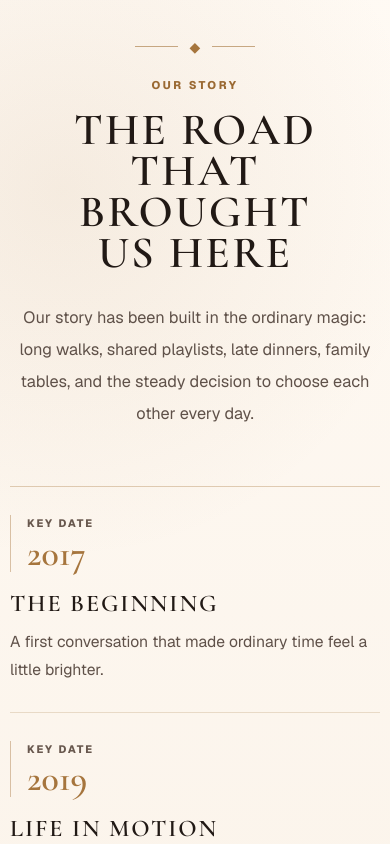
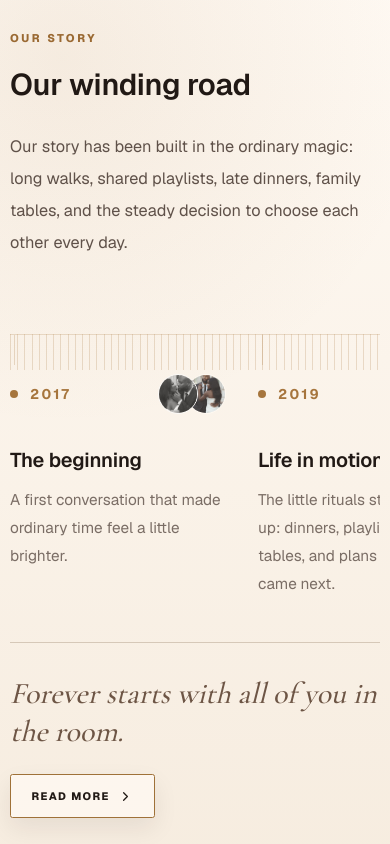
Before and after one commit to andre-rowell/andre-bebe-wedding-site, a Next.js app: page / in a window 390 px wide. Shown: the part 1520-2364 px from the top of the page. Built offline with nearby package versions, Linux system fonts and the light colour scheme; no server answers; the database is empty.

Commit message:
Refine story timeline and celebration section

```diff
--- a/src/app/globals.css
+++ b/src/app/globals.css
@@ -379,6 +379,70 @@ summary {
   padding-top: 1.45rem;
 }
 
+.winding-timeline {
+  position: relative;
+  overflow-x: auto;
+  padding: 3.7rem 0 0.25rem;
+  scrollbar-width: none;
+}
+
+.winding-timeline::-webkit-scrollbar {
+  display: none;
+}
+
+.winding-rail {
+  position: absolute;
+  top: 1.2rem;
+  left: 0;
+  width: max(100%, 60rem);
+  height: 2.25rem;
+  border-top: 1px solid rgba(166, 117, 61, 0.24);
+  background: repeating-linear-gradient(
+    90deg,
+    rgba(166, 117, 61, 0.24) 0,
+    rgba(166, 117, 61, 0.24) 1px,
+    transparent 1px,
+    transparent 0.45rem
+  );
+  background-position-y: 0.25rem;
+  background-size: auto 1.85rem;
+  opacity: 0.9;
+}
+
+.winding-grid {
+  display: grid;
+  min-width: 60rem;
+  grid-template-columns: repeat(4, minmax(12.5rem, 1fr));
+  gap: clamp(2rem, 4vw, 4rem);
+}
+
+.winding-moment {
+  position: relative;
+  min-width: 0;
+}
+
+.winding-moment::before {
+  position: absolute;
+  top: -2.45rem;
+  left: 0.25rem;
+  width: 1px;
+  height: 1.85rem;
+  background: rgba(166, 117, 61, 0.24);
+  content: "";
+}
+
+.celebration-detail > summary::-webkit-details-marker {
+  display: none;
+}
+
+.celebration-detail .detail-icon {
+  transition: transform 180ms ease, color 180ms ease;
+}
+
+.celebration-detail[open] .detail-icon {
+  transform: rotate(180deg);
+}
+
 .date-lockup {
   border-left: 1px solid rgba(166, 117, 61, 0.42);
   padding-left: 1rem;
--- a/src/app/page.tsx
+++ b/src/app/page.tsx
@@ -1,5 +1,5 @@
 import Link from "next/link";
-import { CalendarPlus, ChevronRight, ExternalLink, MapPin } from "lucide-react";
+import { CalendarPlus, ChevronDown, ChevronRight, ExternalLink, MapPin } from "lucide-react";
 import { Countdown } from "@/components/countdown";
 import { GuestPage } from "@/components/site-shell";
 import { googleCalendarUrl } from "@/lib/calendar";
@@ -28,15 +28,6 @@ function ceremonyTargetIso(date: Date, startTime: string) {
   return `${year}-${month}-${day}T${time}:00-05:00`;
 }
 
-function shortDate(date: Date) {
-  return new Intl.DateTimeFormat("en-US", {
-    weekday: "short",
-    month: "short",
-    day: "numeric",
-    timeZone: "America/Chicago",
-  }).format(date);
-}
-
 function eventImage(slug: string, index: number) {
   if (slug.includes("ceremony")) return "/photos/bebe-veil-car-bw.jpg";
   if (slug.includes("reception")) return "/photos/andre-bebe-car-laugh.jpg";
@@ -52,6 +43,16 @@ function eventLocation(event: { venueName: string; addressLine1: string; city: s
   return `${event.venueName} / ${event.addressLine1} / ${event.city}, ${event.state}`;
 }
 
+function arrivalTimeForDisplay(startTime: string) {
+  const value = timeInputValue(startTime);
+  if (!value) return "TBD";
+  const [hour, minute] = value.split(":").map(Number);
+  const totalMinutes = (hour * 60 + minute - 30 + 24 * 60) % (24 * 60);
+  const arrivalHour = String(Math.floor(totalMinutes / 60)).padStart(2, "0");
+  const arrivalMinute = String(totalMinutes % 60).padStart(2, "0");
+  return formatTimeForDisplay(`${arrivalHour}:${arrivalMinute}`).toLowerCase();
+}
+
 export default async function Home() {
   const [settings, events, registries, travelSections, faqs] = await Promise.all([
     settingsMap(),
@@ -64,6 +65,7 @@ export default async function Home() {
   const ceremony = events.find((event) => event.slug === "ceremony") || events[0];
   const weddingDate = ceremony?.date || new Date(`${settings.weddingDate || "2027-05-30"}T22:00:00.000Z`);
   const ceremonyStartTime = ceremony?.startTime || "5:00 PM";
+  const guestArrivalTime = arrivalTimeForDisplay(ceremonyStartTime);
   const targetIso = ceremonyTargetIso(weddingDate, ceremonyStartTime);
   const displayDate = weddingDate.toLocaleDateString("en-US", {
     weekday: "long",
@@ -80,11 +82,74 @@ export default async function Home() {
     ? new Date(`${settings.rsvpDeadline}T12:00:00-05:00`).toLocaleDateString("en-US", { month: "long", day: "numeric", year: "numeric" })
     : "April 30, 2027";
 
+  const otherEvents = events.filter((event) => event.id !== ceremony?.id);
   const storyTimeline = [
-    ["2017", "The beginning", "A first conversation that made ordinary time feel a little brighter."],
-    ["2019", "Life in motion", "The little rituals started to add up: dinners, playlists, family tables, and plans for what came next."],
-    ["2024", "The yes", settings.proposalStory || "A quiet, intentional proposal and the easiest yes."],
-    ["2027", "The celebration", "A full weekend in Minneapolis with the people who shaped us, loved us, and cheered us on."],
+    {
+      year: "2017",
+      title: "The beginning",
+      copy: "A first conversation that made ordinary time feel a little brighter.",
+      image: "/photos/andre-bebe-close.jpg",
+    },
+    {
+      year: "2019",
+      title: "Life in motion",
+      copy: "The little rituals started to add up: dinners, playlists, family tables, and plans for what came next.",
+      image: "/photos/andre-bebe-car-laugh.jpg",
+    },
+    {
+      year: "2024",
+      title: "The yes",
+      copy: settings.proposalStory || "A quiet, intentional proposal and the easiest yes.",
+      image: "/photos/andre-bebe-car-embrace.jpg",
+    },
+    {
+      year: "2027",
+      title: "The celebration",
+      copy: "A full weekend in Minneapolis with the people who shaped us, loved us, and cheered us on.",
+      image: "/photos/bebe-foreground.jpg",
+    },
+  ];
+  const detailRows = [
+    ...otherEvents.map((event) => ({
+      key: event.id,
+      eyebrow: event.type,
+      title: event.title,
+      meta: `${event.date.toLocaleDateString("en-US", { weekday: "long", month: "long", day: "numeric", timeZone: "America/Chicago" })} · ${formatEventTimeRange(event.startTime, event.endTime)}`,
+      body: event.description,
+      footer: eventLocation(event),
+    })),
+    {
+      key: "attire",
+      eyebrow: "Guest note",
+      title: "Weather & attire",
+      meta: "Elegant, comfortable, dance-floor ready",
+      body: ceremony?.dressCode || "Elegant cocktail attire is perfect. We recommend comfortable shoes for dancing.",
+      footer: "Final weather notes will be shared closer to the date.",
+    },
+    {
+      key: "parking",
+      eyebrow: "Guest note",
+      title: "Location & parking",
+      meta: "Urban Daisy / Minneapolis",
+      body: ceremony?.parkingInfo || "Parking details will be shared before wedding weekend.",
+      footer: ceremony ? eventLocation(ceremony) : "Urban Daisy / Minneapolis, MN",
+    },
+    {
+      key: "transportation",
+      eyebrow: "Guest note",
+      title: "Transportation",
+      meta: "Shuttle and ride-share notes",
+      body: ceremony?.transportationInfo || "Shuttle details will be posted as they are confirmed.",
+      footer: "Please check back before wedding weekend.",
+    },
+    ...faqs.slice(0, 3).map((faq) => ({
+      key: faq.id,
+      eyebrow: faq.category,
+      title: faq.question,
+      meta: "FAQ",
+      body: faq.answer,
+      footer: "More answers are available on the FAQ page.",
+    })),
   ];
 
   return (
@@ -133,50 +198,44 @@ export default async function Home() {
 
       <section id="story" className="editorial-band scroll-mt-24 py-16 sm:py-24">
         <div className="container">
-          <div className="mx-auto max-w-4xl text-center">
-            <p className="ornament justify-center text-sm">◆</p>
-            <p className="eyebrow mt-5">Our story</p>
-            <h2 className="editorial-title mt-4 text-balance">The road that brought us here</h2>
-            <p className="mx-auto mt-7 max-w-2xl text-[1.02rem] leading-8 text-[#5f5149]">
+          <div className="grid gap-7 lg:grid-cols-[0.42fr_0.58fr] lg:items-end">
+            <div>
+              <p className="eyebrow">Our story</p>
+              <h2 className="mt-5 text-3xl font-semibold tracking-[-0.01em] text-[#211915] sm:text-4xl">Our winding road</h2>
+            </div>
+            <p className="max-w-3xl text-[1.02rem] leading-8 text-[#5f5149] lg:justify-self-end">
               {settings.storyCopy || "Our story has been built in the ordinary magic: long walks, shared playlists, late dinners, family tables, and the steady decision to choose each other every day."}
             </p>
           </div>
 
-          <div className="mt-14 grid gap-10 lg:grid-cols-[minmax(0,0.92fr)_minmax(0,1.08fr)] lg:items-start">
-            <div className="min-w-0">
-              <div className="ruled-list">
-                {storyTimeline.map(([year, title, copy], index) => (
-                  <article key={`${year}-${title}`} className="animate-in grid gap-5 py-7 sm:grid-cols-[8.5rem_1fr]" style={{ animationDelay: `${index * 80}ms` }}>
-                    <div className="date-lockup">
-                      <p className="fine-print text-[#9a6932]">Key date</p>
-                      <p className="serif mt-1 text-4xl font-semibold leading-none text-[#a6753d] sm:text-5xl">{year}</p>
+          <div className="winding-timeline mt-14">
+            <div className="winding-rail" aria-hidden="true" />
+            <div className="winding-grid">
+              {storyTimeline.map((moment, index) => (
+                <article key={`${moment.year}-${moment.title}`} className="winding-moment animate-in" style={{ animationDelay: `${index * 70}ms` }}>
+                  <div className="flex items-center justify-between gap-4">
+                    <p className="flex items-center gap-3 text-sm font-bold tracking-[0.16em] text-[#a6753d]">
+                      <span className="h-2 w-2 rounded-full bg-[#a6753d]" />
+                      {moment.year}
+                    </p>
+                    <div className="flex -space-x-3 opacity-80">
+                      <img src={moment.image} alt="" loading="lazy" decoding="async" className="h-10 w-10 rounded-full border border-[#fffaf4] object-cover grayscale" />
+                      <img src="/photos/andre-bebe-portrait.jpg" alt="" loading="lazy" decoding="async" className="h-10 w-10 rounded-full border border-[#fffaf4] object-cover" />
                     </div>
-                    <div className="min-w-0">
-                      <h3 className="serif text-2xl font-semibold uppercase leading-none tracking-[0.08em] sm:text-3xl">{title}</h3>
-                      <p className="mt-3 max-w-md text-[0.98rem] leading-7 text-[#5f5149]">{copy}</p>
                   </div>
+                  <h3 className="mt-8 text-xl font-semibold tracking-[-0.01em] text-[#211915]">{moment.title}</h3>
+                  <p className="mt-3 text-[0.96rem] leading-7 text-[#7a6d65]">{moment.copy}</p>
                 </article>
               ))}
             </div>
           </div>
 
-            <div className="grid min-w-0 gap-4 sm:grid-cols-[minmax(0,1fr)_minmax(0,0.9fr)]">
-              <div className="image-frame h-80 sm:h-[31rem]">
-                <img src="/photos/andre-bebe-car.jpg" alt="Andre and Bebe with a classic car" loading="lazy" decoding="async" className="object-center" />
-              </div>
-              <div className="grid gap-4">
-                <div className="image-frame h-48 sm:h-60">
-                  <img src="/photos/andre-bebe-close.jpg" alt="Andre and Bebe close portrait" loading="lazy" decoding="async" className="object-[52%_38%]" />
-                </div>
-                <div className="border-y border-[#cbb89f] py-7">
-                  <p className="script text-4xl leading-tight text-[#6d5545]">Forever starts with all of you in the room.</p>
+          <div className="mt-10 border-t border-[#d6c8b8] pt-8">
+            <p className="script max-w-3xl text-3xl leading-tight text-[#6d5545] sm:text-4xl">Forever starts with all of you in the room.</p>
             <Link href="/story" className="btn btn-secondary mt-6">
               Read more
               <ChevronRight size={15} aria-hidden="true" />
             </Link>
-                </div>
-              </div>
-            </div>
           </div>
         </div>
       </section>
@@ -196,74 +255,89 @@ export default async function Home() {
         </div>
       </section>
 
-      <section id="celebration" className="dark-editorial scroll-mt-24 py-16 sm:py-24">
+      <section id="celebration" className="dark-editorial scroll-mt-24 overflow-hidden py-16 sm:py-24">
         <div className="container">
-          <div className="grid gap-12 lg:grid-cols-[minmax(18rem,0.68fr)_minmax(0,1.32fr)] lg:items-start">
-            <div className="min-w-0 lg:sticky lg:top-28">
-              <p className="eyebrow">Our celebration</p>
-              <h2 className="editorial-title-sm mt-4 max-w-[29rem] text-balance">
-                A weekend
-                <br />
-                in Minneapolis
-              </h2>
-              <p className="mt-7 max-w-xl text-[1.02rem] leading-8 text-[#e8d9c8]">
-                Ceremony, cocktails, dinner, dancing, and a little extra time together around the wedding weekend. Private invitation details stay protected in each household link.
+          <div className="grid gap-12 lg:grid-cols-[minmax(0,0.92fr)_minmax(22rem,0.88fr)] lg:items-start">
+            <div className="min-w-0">
+              <div className="grid gap-8 lg:grid-cols-[minmax(0,1.05fr)_minmax(18rem,0.75fr)]">
+                <h2 className="serif text-5xl font-medium leading-none text-[#f0c8bd] sm:text-7xl lg:text-[6.6rem]">Our Celebration</h2>
+                <p className="max-w-xl text-[1.04rem] leading-8 text-[#e1c1ba]">
+                  We are getting married at Urban Daisy in Minneapolis. It is the perfect blend of warm, modern, and intimate, and we cannot wait to celebrate with great food, music, and your company.
                 </p>
-              <div className="mt-8 grid gap-3 sm:max-w-lg sm:grid-cols-2 lg:grid-cols-1">
-                <Link href="/rsvp" className="btn btn-primary">RSVP today</Link>
-                <Link href="/events" className="btn btn-secondary">View event page</Link>
+              </div>
+
+              <article className="mt-16">
+                <p className="text-2xl font-semibold text-[#f4c7bd] sm:text-3xl">{displayDate}</p>
+                <div className="mt-8 grid max-w-2xl gap-6 border-l border-[#6e4c47] pl-6 sm:grid-cols-2">
+                  <div>
+                    <p className="serif text-5xl leading-none text-[#f0c8bd]">{guestArrivalTime}</p>
+                    <p className="mt-3 text-[#e1c1ba]">Guests arrive</p>
+                  </div>
+                  <div>
+                    <p className="serif text-5xl leading-none text-[#f0c8bd]">{formatTimeForDisplay(ceremonyStartTime).toLowerCase()}</p>
+                    <p className="mt-3 text-[#e1c1ba]">Ceremony begins</p>
+                  </div>
+                </div>
+                <div className="mt-9 flex max-w-3xl flex-wrap items-center gap-x-8 gap-y-3 border border-[#f0c8bd]/55 px-5 py-4 text-[0.72rem] font-bold uppercase tracking-[0.18em] text-[#f0c8bd]">
+                  <span>{ceremony?.venueName || "Urban Daisy"}</span>
+                  <span className="hidden text-[#8f6d64] sm:inline">/</span>
+                  <span>{ceremony?.addressLine1 || "1621 E Hennepin Ave"}</span>
+                  <span className="hidden text-[#8f6d64] sm:inline">/</span>
+                  <span>{ceremony ? `${ceremony.city}, ${ceremony.state}` : "Minneapolis, MN"}</span>
+                </div>
+                <div className="mt-9 flex flex-col gap-3 sm:flex-row">
+                  <Link href="/rsvp" className="btn bg-[#f47e66] text-[#211915] hover:bg-[#ff937e]">RSVP today</Link>
+                  <Link href="/events" className="btn border border-[#f0c8bd]/50 text-[#f0c8bd] hover:bg-white/5">View full event page</Link>
+                </div>
+              </article>
+
+              <div className="mt-14 max-w-3xl">
+                <h3 className="text-2xl font-semibold text-[#f0c8bd]">The finer details</h3>
+                <div className="mt-7 divide-y divide-[#f0c8bd]/16 border-y border-[#f0c8bd]/16">
+                  {detailRows.map((detail) => (
+                    <details key={detail.key} className="celebration-detail group">
+                      <summary className="flex cursor-pointer list-none items-center justify-between gap-4 py-4 text-[#f0c8bd]">
+                        <span className="text-base font-semibold">{detail.title}</span>
+                        <ChevronDown className="detail-icon shrink-0" size={17} aria-hidden="true" />
+                      </summary>
+                      <div className="pb-5">
+                        <p className="fine-print text-[#d6ae76]">{detail.eyebrow} · {detail.meta}</p>
+                        <p className="mt-3 max-w-2xl text-[0.98rem] leading-7 text-[#d9b6ae]">{detail.body}</p>
+                        <p className="mt-3 text-sm font-semibold text-[#f4d8cf]">{detail.footer}</p>
+                      </div>
+                    </details>
+                  ))}
+                </div>
               </div>
             </div>
 
-            <div className="ruled-list min-w-0">
-              {events.map((event, index) => (
-                <article key={event.id} className="grid min-w-0 gap-5 py-8 md:grid-cols-[5.5rem_minmax(10rem,13rem)_minmax(0,1fr)] md:items-start">
-                  <div className="date-lockup-center text-left md:text-center">
-                    <p className="fine-print">{shortDate(event.date).split(",")[0]}</p>
-                    <p className="serif mt-1 text-5xl font-semibold leading-none text-[#fffaf4]">{event.date.toLocaleDateString("en-US", { day: "2-digit", timeZone: "America/Chicago" })}</p>
-                    <p className="fine-print mt-1">{event.date.toLocaleDateString("en-US", { month: "short", timeZone: "America/Chicago" })}</p>
+            <div className="relative min-h-[34rem] lg:min-h-[48rem]">
+              <div className="image-frame absolute inset-x-0 top-0 h-[72%] rounded-[1.1rem] border-[#f0c8bd]/16 shadow-[0_30px_90px_rgba(0,0,0,0.34)]">
+                <img src={ceremony ? eventImage(ceremony.slug, 0) : "/photos/bebe-veil-car-bw.jpg"} alt="Andre and Bebe wedding celebration portrait" loading="lazy" decoding="async" className="object-[50%_42%]" />
               </div>
-                  <div className="image-frame h-52 md:h-48">
-                    <img src={eventImage(event.slug, index)} alt="" loading="lazy" decoding="async" className="object-cover" />
+              <div className="image-frame absolute bottom-0 right-0 h-56 w-[min(22rem,72vw)] rounded-[1.1rem] border-[#f0c8bd]/16 shadow-[0_28px_70px_rgba(0,0,0,0.38)] sm:h-64">
+                <img src="/photos/andre-bebe-car-embrace.jpg" alt="Andre and Bebe in a classic car" loading="lazy" decoding="async" className="object-[52%_40%]" />
               </div>
-                  <div className="min-w-0">
-                    <p className="eyebrow">{event.type}</p>
-                    <h3 className="serif mt-2 text-3xl font-semibold uppercase leading-[0.95] tracking-[0.08em] sm:text-4xl">{event.title}</h3>
-                    <p className="mt-4 text-sm font-bold uppercase tracking-[0.12em] text-[#f0dfcc]">{formatEventTimeRange(event.startTime, event.endTime)}</p>
-                    <p className="mt-3 max-w-md text-[0.96rem] leading-7 text-[#e8d9c8]">{event.description}</p>
-                    <p className="mt-3 max-w-sm text-sm font-semibold leading-6 text-[#fff4e6]">{eventLocation(event)}</p>
-                    <div className="mt-5 flex flex-wrap gap-3">
-                      {hasKnownTime(event.startTime) ? (
-                        <a href={googleCalendarUrl(event)} target="_blank" rel="noreferrer" className="btn btn-primary">
+              <div className="absolute bottom-14 left-0 hidden max-w-xs border border-[#f0c8bd]/22 bg-[#15110f]/82 p-5 backdrop-blur sm:block">
+                <p className="eyebrow text-[#d6ae76]">Main event</p>
+                <h3 className="serif mt-2 text-3xl text-[#fffaf4]">Ceremony</h3>
+                <p className="mt-3 text-sm leading-6 text-[#e1c1ba]">{ceremony?.description}</p>
+                <div className="mt-4 flex flex-wrap gap-2">
+                  {ceremony && hasKnownTime(ceremony.startTime) ? (
+                    <a href={googleCalendarUrl(ceremony)} target="_blank" rel="noreferrer" className="btn btn-primary">
                       <CalendarPlus size={15} aria-hidden="true" />
-                          Add to calendar
+                      Calendar
                     </a>
                   ) : null}
-                      {event.mapUrl ? (
-                        <a href={event.mapUrl} target="_blank" rel="noreferrer" className="btn btn-secondary">
+                  {ceremony?.mapUrl ? (
+                    <a href={ceremony.mapUrl} target="_blank" rel="noreferrer" className="btn btn-secondary">
                       <MapPin size={15} aria-hidden="true" />
                       Map
                     </a>
                   ) : null}
                 </div>
               </div>
-                </article>
-              ))}
             </div>
-          </div>
-
-          <div className="mt-12 grid gap-7 md:grid-cols-2 lg:grid-cols-4">
-            {[
-              ["Attire", ceremony?.dressCode || "Elegant cocktail attire"],
-              ["Parking", ceremony?.parkingInfo || "Parking details will be shared before wedding weekend."],
-              ["Transportation", ceremony?.transportationInfo || "Shuttle details will be posted as they are confirmed."],
-              ["Good to know", faqs[0]?.answer || "Please check the FAQ before reaching out with questions."],
-            ].map(([title, copy]) => (
-              <article key={title} className="ruled-card">
-                <p className="eyebrow">{title}</p>
-                <p className="mt-4 text-[0.96rem] leading-7 text-[#e8d9c8]">{copy}</p>
-              </article>
-            ))}
           </div>
         </div>
       </section>
```
Lines whose indentation alone changed are shown as unchanged.
